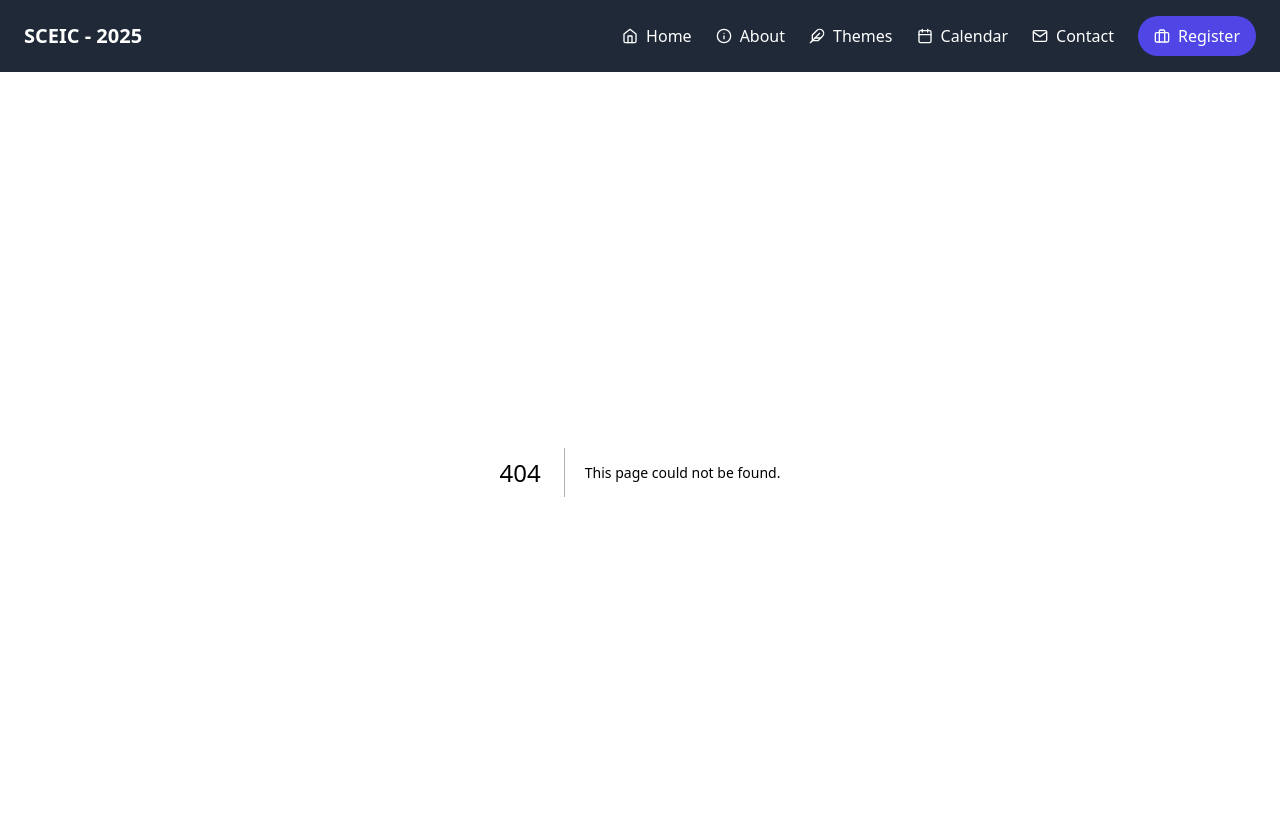
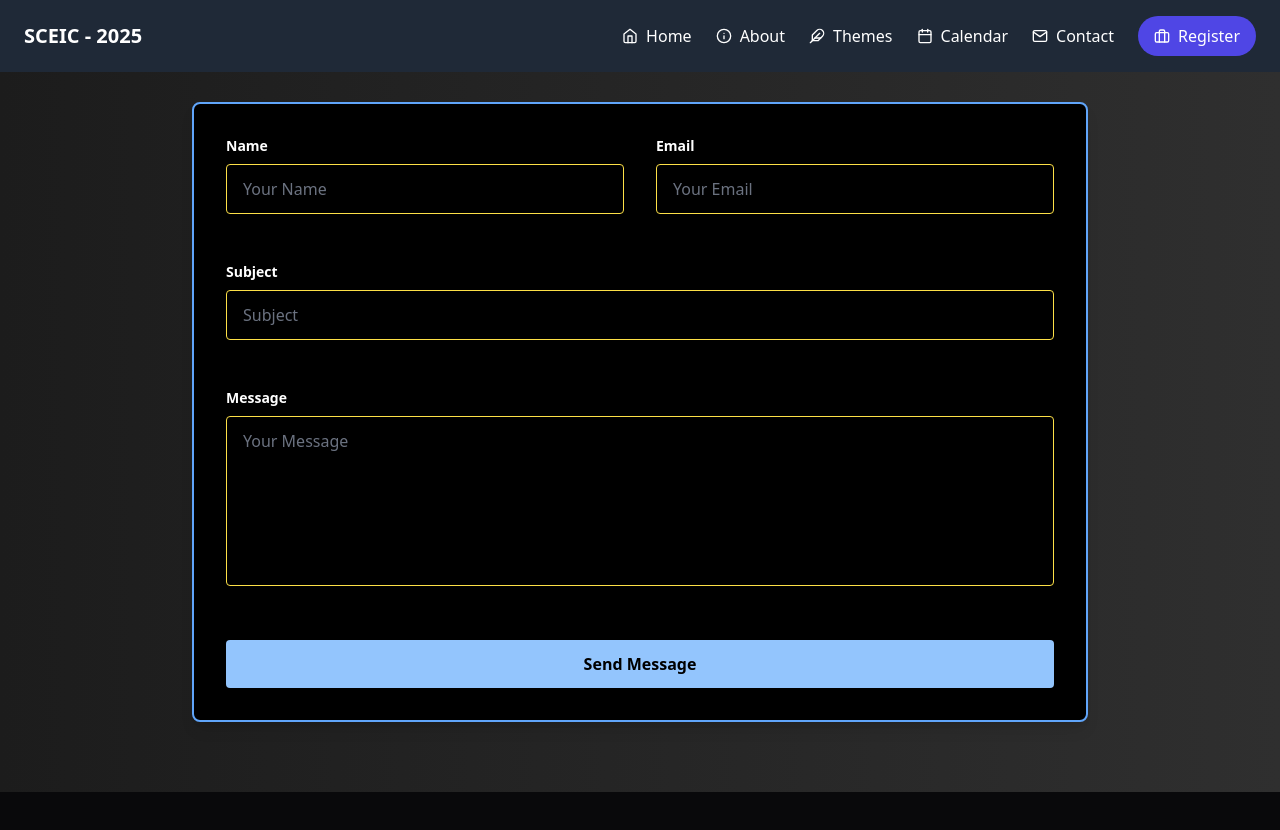
Before and after one commit to Megh2005/sceic-modified, a Next.js app: page /contact in a window 1280 px wide. Before the commit this address had no page. Shown: the top 830 px of the page. After the commit the page ends 800 px from the top, so only its background shows below. Built offline with nearby package versions, Linux system fonts and the light colour scheme.

Commit message:
Add Formspree and react-hot-toast dependencies, and integrate Toaster in layout

```diff
--- /dev/null
+++ b/app/contact/page.jsx
@@ -0,0 +1,132 @@
+"use client";
+
+import { useForm, ValidationError } from "@formspree/react";
+import { useRef } from "react";
+import { toast } from "react-hot-toast";
+import { motion } from "framer-motion";
+
+const Contact = () => {
+    const [state, handleSubmit] = useForm("mjkvodvv");
+    const formRef = useRef(null);
+
+    if (state.succeeded) {
+        toast.success("Your Query Has Reached Our Mail Box!");
+        formRef.current.reset();
+    }
+
+    return (
+        <div className="bg-black text-white sm:min-h-[90vh] min-h-screen">
+            <motion.div
+                className="sm:min-h-[90vh] min-h-screen bg-black flex items-center justify-center px-6 py-6"
+                initial={{ backgroundPosition: "0% 50%" }}
+                animate={{ backgroundPosition: "100% 50%" }}
+                transition={{ duration: 10, ease: "linear", loop: Infinity }}
+                style={{
+                    backgroundImage: "linear-gradient(to right, #1c1c1c, #2f2f2f)",
+                }}
+            >
+                <div className="max-w-4xl w-full bg-black border-blue-400 border-2 rounded-lg shadow-lg p-8 -mt-10">
+                    <form
+                        onSubmit={handleSubmit}
+                        className="grid grid-cols-1 md:grid-cols-2 gap-8"
+                        ref={formRef}
+                        action="https://formspree.io/f/mjkvodvv"
+                        method="POST"
+                    >
+                        <div className="mb-4">
+                            <label
+                                className="block text-white text-sm font-bold mb-2"
+                                htmlFor="name"
+                            >
+                                Name
+                            </label>
+                            <input
+                                type="text"
+                                id="name"
+                                required
+                                name="name"
+                                className="w-full text-white bg-transparent px-4 py-3 border border-yellow-300 rounded focus:outline-none focus:ring-2 focus:ring-red-500 placeholder-gray-500"
+                                placeholder="Your Name"
+                            />
+                            <ValidationError
+                                prefix="Name"
+                                field="name"
+                                errors={state.errors}
+                            />
+                        </div>
+                        <div className="mb-4">
+                            <label
+                                className="block text-white text-sm font-bold mb-2"
+                                htmlFor="email"
+                            >
+                                Email
+                            </label>
+                            <input
+                                type="email"
+                                name="email"
+                                id="email"
+                                required
+                                className="w-full bg-transparent text-white px-4 py-3 border border-yellow-300 rounded focus:outline-none focus:ring-2 focus:ring-red-500 placeholder-gray-500"
+                                placeholder="Your Email"
+                            />
+                            <ValidationError
+                                prefix="Email"
+                                field="email"
+                                errors={state.errors}
+                            />
+                        </div>
+
+                        <div className="md:col-span-2 mb-4">
+                            <label
+                                className="block text-white text-sm font-bold mb-2"
+                                htmlFor="subject"
+                            >
+                                Subject
+                            </label>
+                            <input
+                                type="text"
+                                required
+                                id="subject"
+                                className="w-full px-4 bg-transparent text-white py-3 border border-yellow-300 rounded focus:outline-none focus:ring-2 focus:ring-red-500 placeholder-gray-500"
+                                placeholder="Subject"
+                                name="subject"
+                            />
+                        </div>
+                        <div className="md:col-span-2 mb-4">
+                            <label
+                                className="block text-white text-sm font-bold mb-2"
+                                htmlFor="message"
+                            >
+                                Message
+                            </label>
+                            <textarea
+                                id="message"
+                                required
+                                className="w-full resize-none px-4 py-3 border bg-transparent text-white border-yellow-300 rounded focus:outline-none focus:ring-2 focus:ring-red-500 placeholder-gray-500"
+                                placeholder="Your Message"
+                                name="message"
+                                rows="6"
+                            />
+                            <ValidationError
+                                prefix="Message"
+                                field="message"
+                                errors={state.errors}
+                            />
+                        </div>
+                        <div className="md:col-span-2">
+                            <button
+                                type="submit"
+                                disabled={state.submitting}
+                                className="w-full bg-blue-300 text-black font-bold py-3 px-4 rounded focus:outline-none focus:ring-2 focus:ring-red-500 hover:bg-gray-300"
+                            >
+                                Send Message
+                            </button>
+                        </div>
+                    </form>
+                </div>
+            </motion.div>
+        </div>
+    );
+};
+
+export default Contact;
--- a/app/layout.js
+++ b/app/layout.js
@@ -2,6 +2,7 @@
 import "./globals.css";
 import NavigationMenuDemo from "@/components/Navbar";
 import { ThemeProvider } from "next-themes";
+import { Toaster } from "react-hot-toast";
 
 const geistSans = localFont({
   src: "./fonts/GeistVF.woff",
@@ -38,6 +39,7 @@
         >
           <NavigationMenuDemo />
           {children}
+          <Toaster />
         </ThemeProvider>
       </body>
     </html>
--- a/package.json
+++ b/package.json
@@ -9,6 +9,7 @@
     "lint": "next lint"
   },
   "dependencies": {
+    "@formspree/react": "^2.5.1",
     "@radix-ui/react-navigation-menu": "^1.2.1",
     "@tsparticles/engine": "^3.6.0",
     "@tsparticles/react": "^3.0.0",
@@ -21,6 +22,7 @@
     "next-themes": "^0.4.3",
     "react": "^18",
     "react-dom": "^18",
+    "react-hot-toast": "^2.4.1",
     "react-icons": "^5.3.0",
     "tailwind-merge": "^2.5.4",
     "tailwindcss-animate": "^1.0.7"
```
Also changed, not shown: 1 other file (tests, documents, lock files or other folders).
